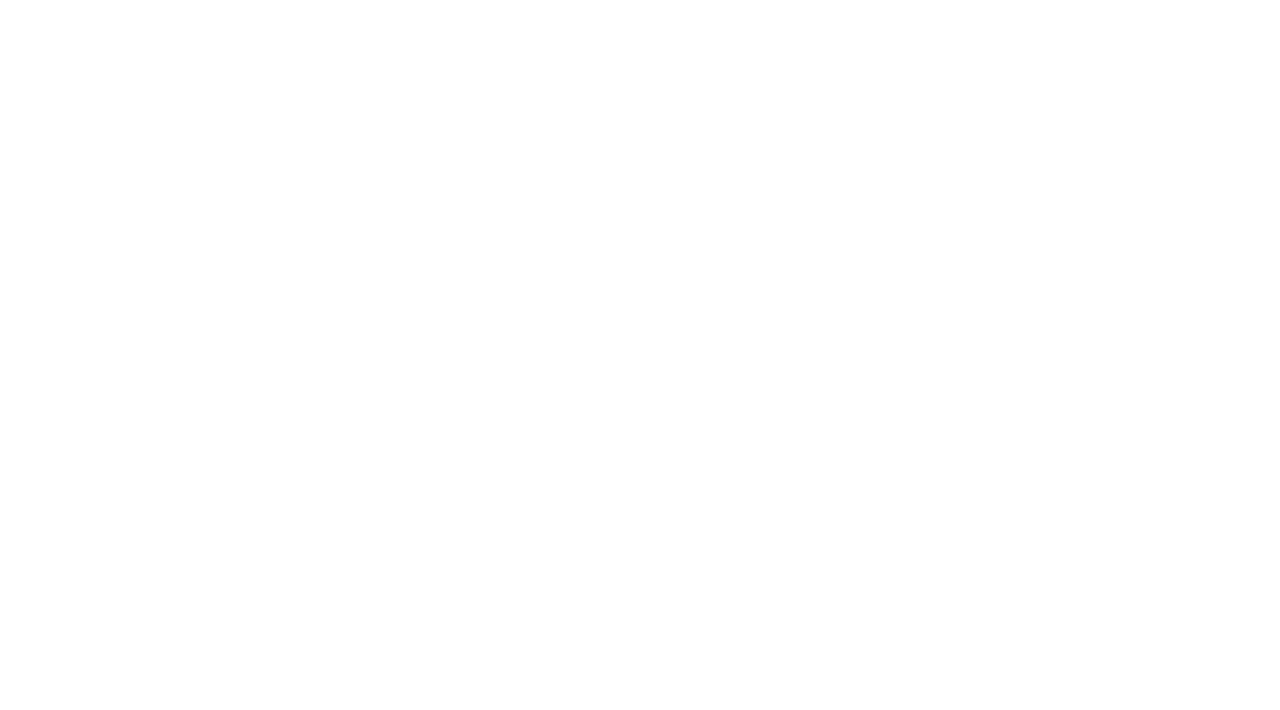
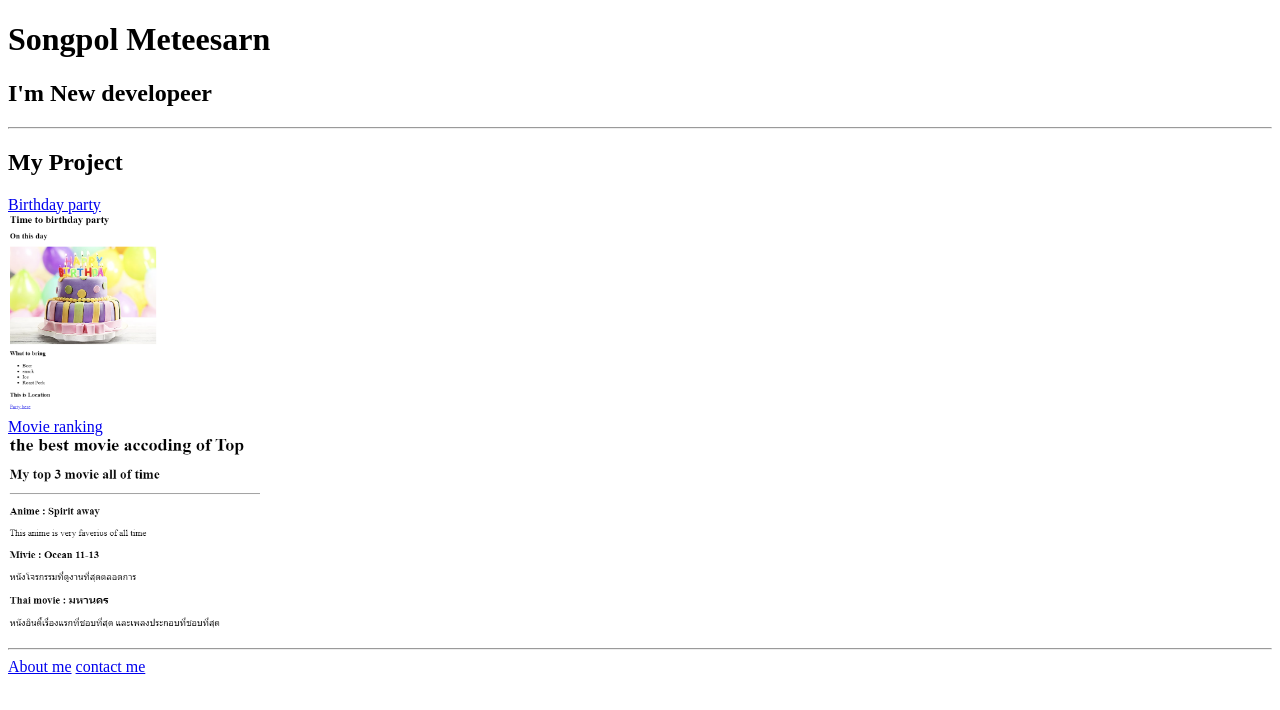
Before and after one commit to S0NGP0L-Dev/html-project-test-, a plain HTML site: page index.html in a window 1280 px wide. Drawn offline with Linux system fonts and the light colour scheme.

Commit message:
Update index.html

```diff
--- a/index.html
+++ b/index.html
@@ -13,3 +13,29 @@ HINT for TODO 6: You can use the height attribute set to 200 to make the image s
 https://developer.mozilla.org/en-US/docs/Web/HTML/Element/img#attr-height -->
 
 <!-- TODO 7: Add the Contact Me and About Me page links -->
+
+<!DOCTYPE html>
+<html lang="en">
+<head>
+    <meta charset="UTF-8">
+    <meta name="viewport" content="width=device-width, initial-scale=1.0">
+    <title>Songpol Project</title>
+</head>
+<body>
+    <h1>Songpol Meteesarn</h1>
+    <h2>I'm New developeer</h2>
+    <hr />
+
+    <h2>My Project</h2>
+    </h3><a href="./public/birthday party(test).html">Birthday party</a></h3><br>
+    <img src="./assets/images/birthday-invite(test).png" height="200"><br/>
+
+    </h3><a href="./public/Movie Ranking(test).html">Movie ranking</a></h3><br>
+    <img src="./assets/images/movie-ranking(test).png" height="200"><br>
+    <hr>
+
+    <a href="./public/about.html">About me</a>
+    <a href="./public/contact.html">contact me</a>
+
+</body>
+</html>
```
